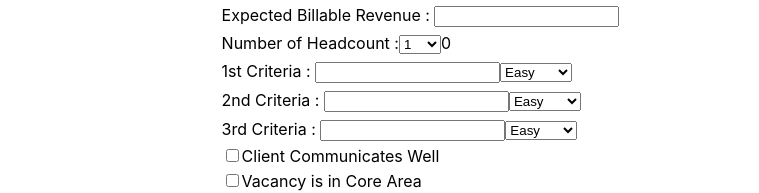
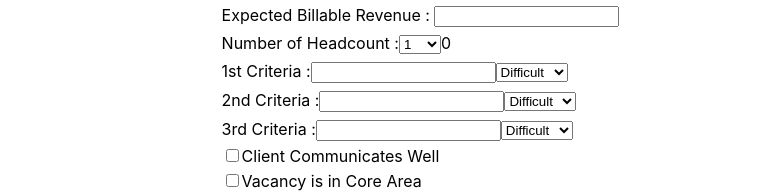
Before and after one commit to jpblicer/VacancyRiskCalculator, a React (Create React App) app: page / in a window 1280 px wide. Shown: the part 171-364 px from the top of the page, without its empty margins (316-1075 px from the left). Built offline with nearby package versions, Linux system fonts and the light colour scheme.

Commit message:
rename threeCriteria to InterviewCriteria and make components with related titles.

```diff
--- /dev/null
+++ b/src/components/InterviewCriteria.js
@@ -0,0 +1,28 @@
+import React from "react";
+import { useState } from "react";
+
+
+
+function InterviewCriteria({ criteriaTitle, }){
+    const [interviewCriterias, setInterviewCriterias] = useState('1');
+
+
+    return(
+        <>
+            <label> {criteriaTitle} :
+            <input
+            type="text">
+            </input>
+            <select
+                value={interviewCriterias}
+                onChange={e=> setInterviewCriterias(e.target.value)}>
+                <option value="3">Easy</option>
+                <option value="2">Average</option>
+                <option value="1">Difficult</option>
+                </select>
+            </label>
+        </>
+    )
+};
+
+export default InterviewCriteria;
--- a/src/components/RiskCalculator.js
+++ b/src/components/RiskCalculator.js
@@ -1,6 +1,6 @@
 import React from "react";
 import { useState } from "react";
-
+import InterviewCriteria from "./InterviewCriteria";
 
 
 
@@ -8,8 +8,10 @@ function RiskCalculator(){
     const [feePercentage, setFeePercentage] = useState('');
     const [expectedBill, setExpectedBill] = useState('');
     const [selectedHeadcount, setSelectedHeadcount] = useState('0')
+    const totalFee = (expectedBill * (feePercentage/100));
 
-    const totalFee = (expectedBill * (feePercentage/100));
+
+
 
 
     const totalRisk = 50;
@@ -57,32 +59,12 @@ return(
             </label>
             {selectedHeadcount}
         </div>
+        <InterviewCriteria criteriaTitle ="1st Criteria " />
         <div className="threeCriteria">
-            <label htmlFor="firstCriteria">1st Criteria : </label>
-            <input className="firstCriteria" type="text"></input>
-                <select id="difficulty-select">
-                    <option value="3">Easy</option>
-                    <option value="2">Average</option>
-                    <option value="1">Difficult</option>
-                </select>
+        <InterviewCriteria criteriaTitle ="2nd Criteria " />
         </div>
         <div className="threeCriteria">
-            <label htmlFor="secondCriteria">2nd Criteria : </label>
-            <input className="secondCriteria" type="text"></input>
-                <select id="difficulty-select">
-                    <option value="3">Easy</option>
-                    <option value="2">Average</option>
-                    <option value="1">Difficult</option>
-                </select>
-        </div>
-        <div className="threeCriteria">
-            <label htmlFor="thirdCriteria">3rd Criteria : </label>
-            <input className="thirdCriteria" type="text"></input>
-                <select id="difficulty-select">
-                    <option value="3">Easy</option>
-                    <option value="2">Average</option>
-                    <option value="1">Difficult</option>
-                </select>
+        <InterviewCriteria criteriaTitle ="3rd Criteria " />
         </div>
         <div className="additionalCriteria">
             <input className="clientCommunication" type="checkbox" value="10"></input>
```
